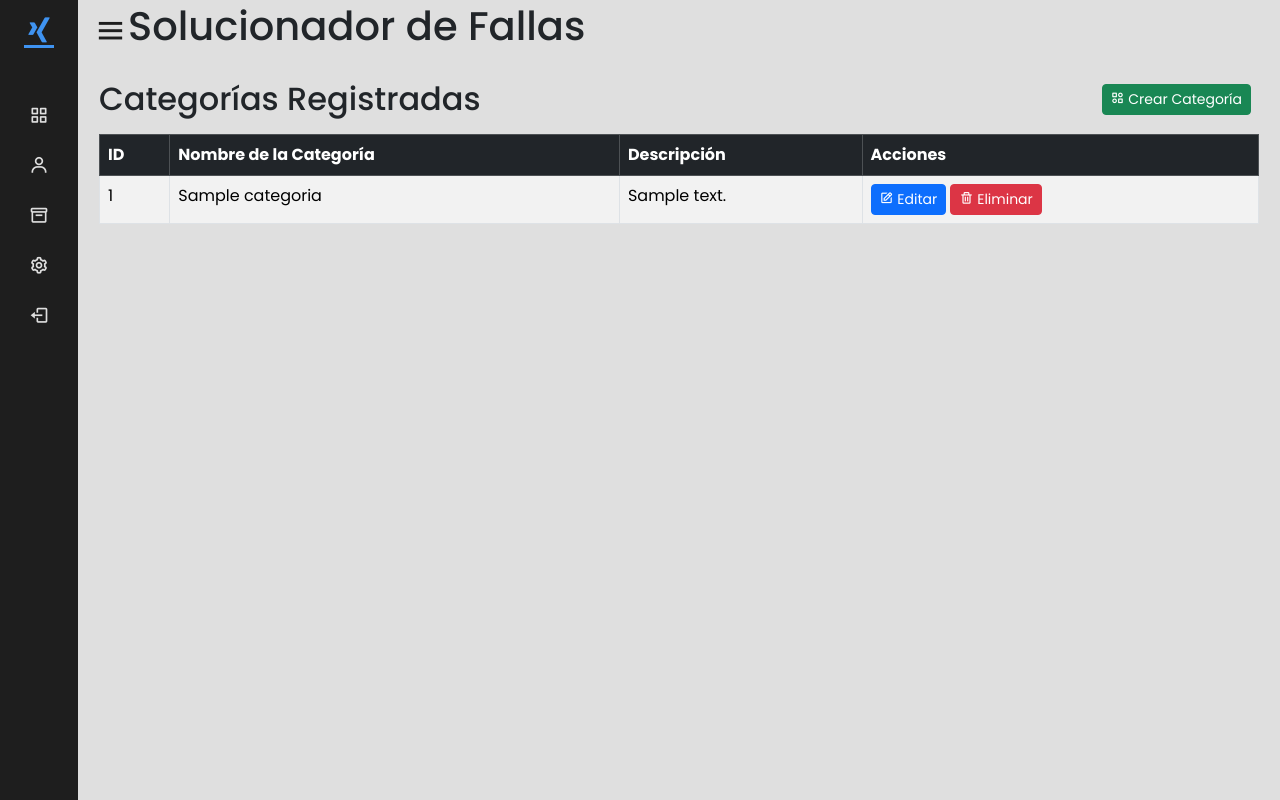
After one commit to spazidevps/solucionadorapi, a Flask app: page /admin/ver_categorias in a window 1280 px wide. The commit adds this page. Run offline with Flask 3, Linux system fonts and the light colour scheme; the visitor is signed in with stand-in values (Sample User, id 1); tables that the repository leaves empty or names only in its code hold one stand-in row (values such as "Sample post"); parts of the project's set-up code (start-up, migrations or seed data) failed here and were passed over.

Commit message:
Categorias crear ver y editar

```diff
--- a/app.py
+++ b/app.py
@@ -18,6 +18,15 @@ class Usuario(db.Model):
     contraseña = db.Column(db.String(255), nullable=False)  # Encriptación de contraseña
     rol_id = db.Column(db.Integer, nullable=False)
     nombre = db.Column(db.String(100), nullable=False)  # Nuevo campo para el nombre completo
+
+# Definición del modelo Categoria
+class Categoria(db.Model):
+    __tablename__ = 'categorias'  # Nombre de la tabla en la base de datos
+    id = db.Column(db.Integer, primary_key=True)
+    nombre_categoria = db.Column(db.String(100), nullable=False)
+    descripcion_categoria = db.Column(db.Text, nullable=False)
+
+
 
 # Clave secreta para las sesiones
 app.secret_key = 'your_secret_key'
@@ -186,15 +195,6 @@ def logout():
 
 
 
-
-# Definición del modelo Categoría -------------------------------------------------------------------
-class Categoria(db.Model):
-    __tablename__ = 'categorias'  # Nombre de la tabla en la base de datos
-    id = db.Column(db.Integer, primary_key=True)
-    nombre_categoria = db.Column(db.String(100), nullable=False)
-    descripcion_categoria = db.Column(db.Text, nullable=False)
-    estado_categoria = db.Column(db.String(10), nullable=False)  # 'activo' o 'inactivo'
-
 # Ruta para ver categorías
 @app.route('/admin/ver_categorias')
 def ver_categorias():
@@ -202,6 +202,45 @@ def ver_categorias():
         return redirect(url_for('login'))
     categorias = Categoria.query.all()
     return render_template('admin/ver_categorias.html', categorias=categorias)
+
+
+# EDITAR CATEGORÍA SELECCIONADA EN VER CATEGORÍAS
+@app.route('/admin/editar_categoria/<int:id>', methods=['GET', 'POST'])
+def editar_categoria(id):
+    if 'loggedin' not in session or session['role'] != 'administrador':
+        return redirect(url_for('login'))
+
+    # Obtener la categoría por ID
+    categoria = Categoria.query.get_or_404(id)
+
+    if request.method == 'POST':
+        # Actualizar los datos de la categoría desde el formulario
+        categoria.nombre_categoria = request.form['nombre_categoria']
+        categoria.descripcion_categoria = request.form['descripcion_categoria']
+
+        # Guardar los cambios
+        db.session.commit()
+        flash('Categoría actualizada exitosamente')
+        return redirect(url_for('ver_categorias'))
+
+    # Renderizar el formulario de edición con los datos de la categoría
+    return render_template('admin/editar_categoria.html', categoria=categoria)
+
+
+# ELIMINAR CATEGORÍA DE MODULO VER CATEGORÍAS
+@app.route('/admin/eliminar_categoria/<int:id>', methods=['GET'])
+def eliminar_categoria(id):
+    if 'loggedin' not in session or session['role'] != 'administrador':
+        return redirect(url_for('login'))
+
+    # Obtener la categoría por ID y eliminarla
+    categoria = Categoria.query.get_or_404(id)
+    db.session.delete(categoria)
+    db.session.commit()
+
+    flash('Categoría eliminada exitosamente')
+    return redirect(url_for('ver_categorias'))
+
 
 # Ruta para crear categorías
 @app.route('/admin/crear_categoria', methods=['GET', 'POST'])
@@ -212,17 +251,19 @@ def crear_categoria():
     if request.method == 'POST':
         nombre_categoria = request.form['nombre_categoria']
         descripcion_categoria = request.form['descripcion_categoria']
-        estado_categoria = request.form['estado_categoria']
+
         nueva_categoria = Categoria(
             nombre_categoria=nombre_categoria,
-            descripcion_categoria=descripcion_categoria,
-            estado_categoria=estado_categoria
+            descripcion_categoria=descripcion_categoria
         )
+
         db.session.add(nueva_categoria)
         db.session.commit()
+        flash('Categoría creada exitosamente')
         return redirect(url_for('ver_categorias'))
 
     return render_template('admin/crear_categoria.html')
 
+
 if __name__ == "__main__":
     app.run(host="0.0.0.0", port=5000, debug=True)
--- a/templates/admin/base_admin.html
+++ b/templates/admin/base_admin.html
@@ -59,7 +59,7 @@
                 </div>
                 <div class="submenu">
                     <a href="{{ url_for('crear_categoria') }}" class="link">Crear Categoría</a>
-                    <a href="{{ url_for('ver_usuarios') }}" class="link">Ver Categoría</a>
+                    <a href="{{ url_for('ver_categorias') }}" class="link">Ver Categoría</a>
                 </div>
             </li>
 
--- /dev/null
+++ b/templates/admin/ver_categorias.html
@@ -0,0 +1,52 @@
+{% extends "admin/base_admin.html" %}
+
+{% block title %}Ver Categorías{% endblock %}
+
+{% block content %}
+<div class="admin-container">
+    <!-- Fila para el título a la izquierda y el botón a la derecha -->
+    <div class="d-flex justify-content-between align-items-center mb-3">
+        <!-- Título de Categorías Registradas, alineado a la izquierda -->
+        <h2 class="mb-0">Categorías Registradas</h2>
+
+        <!-- Fila para el botón de Crear Categoría, alineado a la derecha -->
+        <div class="d-flex">
+            <!-- Botón Crear Categoría -->
+            <a href="{{ url_for('crear_categoria') }}" class="btn btn-success btn-sm me-2">
+                <i class="bx bx-category-alt"></i> Crear Categoría
+            </a>
+        </div>
+    </div>
+
+    <!-- Tabla de Categorías -->
+    <table class="table table-striped table-hover table-bordered">
+        <thead class="table-dark">
+            <tr>
+                <th>ID</th>
+                <th>Nombre de la Categoría</th>
+                <th>Descripción</th>
+                <th>Acciones</th>
+            </tr>
+        </thead>
+        <tbody>
+            {% for categoria in categorias %}
+            <tr>
+                <td>{{ categoria.id }}</td>
+                <td>{{ categoria.nombre_categoria }}</td>
+                <td>{{ categoria.descripcion_categoria }}</td>
+                <td>
+                    <a href="{{ url_for('editar_categoria', id=categoria.id) }}" class="btn btn-primary btn-sm">
+                        <i class="bx bx-edit"></i> Editar
+                    </a>
+
+                    <a href="{{ url_for('eliminar_categoria', id=categoria.id) }}" class="btn btn-danger btn-sm" onclick="return confirm('¿Estás seguro de que deseas eliminar esta categoría?')">
+                        <i class="bx bx-trash"></i> Eliminar
+                    </a>
+
+                </td>
+            </tr>
+            {% endfor %}
+        </tbody>
+    </table>
+</div>
+{% endblock %}
```
Also changed, not shown: templates/admin/editar_categoria.html (added, +30 -0 lines).
